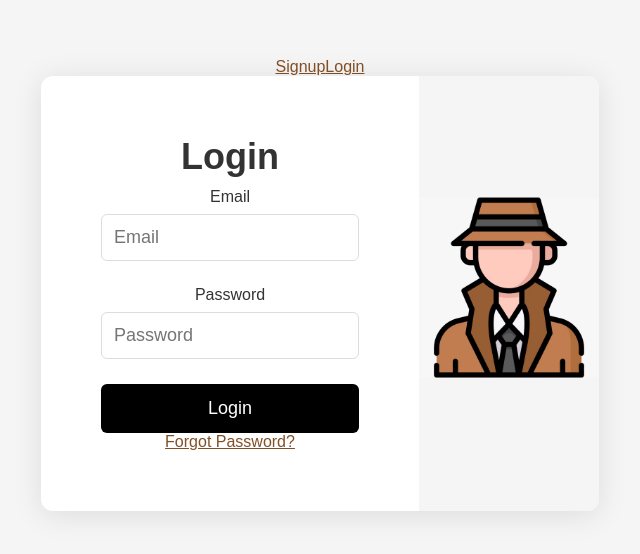
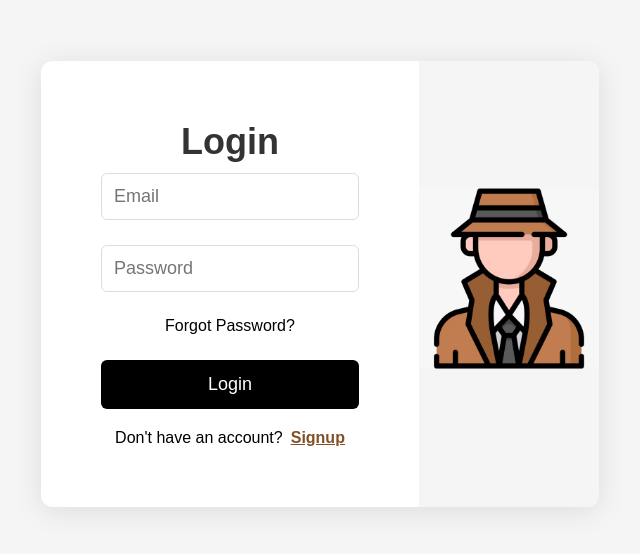
Before and after one commit to pranjalaa2702/Interactive_Story, a React (Create React App) app in the folder client/: page /login in a window 1280 px wide. Shown: the part 116-670 px from the top of the page, without its empty margins (320-960 px from the left). Built offline with nearby package versions, Linux system fonts and the light colour scheme.

Commit message:
login page css done

```diff
--- a/client/src/App.js
+++ b/client/src/App.js
@@ -1,5 +1,5 @@
 import React, { useState } from 'react';
-import { Route, Routes, Link, Navigate, useNavigate } from 'react-router-dom';
+import { Route, Routes, Link, Navigate, useNavigate, useLocation } from 'react-router-dom';
 import StoryText from './StoryText';
 import Signup from './Signup';
 import Login from './Login';
@@ -13,6 +13,7 @@ function App() {
   const [isLoggedIn, setIsLoggedIn] = useState(false);
   const [token, setToken] = useState(null);
   const navigate = useNavigate(); // Initialize useNavigate
+  const location = useLocation(); // Get current route
 
   const handleLoginSuccess = (authToken) => {
     setIsLoggedIn(true);
@@ -34,8 +35,8 @@ function App() {
       {!isLoggedIn ? (
         <>
           <nav>
-            <Link to="/signup">Signup</Link>
-            <Link to="/login">Login</Link>
+            {location.pathname !== '/login' && <Link to="/login">Login</Link>}
+            {/* {location.pathname !== '/signup' && <Link to="/signup">Signup</Link>} */}
           </nav>
           <Routes>
             <Route path="/signup" element={<Signup />} />
--- a/client/src/Login.js
+++ b/client/src/Login.js
@@ -2,7 +2,6 @@ import React, { useState } from 'react';
 import { Link } from 'react-router-dom';
 import './login.css'; // Import your CSS file here
 import detectivePic from './detective_pic.jpg'; // Adjust the path as necessary based on your directory structure
-
 
 function Login({ onLogin }) {
   const [email, setEmail] = useState('');
@@ -39,7 +38,6 @@ function Login({ onLogin }) {
         <h2>Login</h2>
         {message && <p style={{ color: 'red' }}>{message}</p>}
         <form onSubmit={handleLogin}>
-          <label>Email</label>
           <input
             type="email"
             placeholder="Email"
@@ -47,7 +45,6 @@ function Login({ onLogin }) {
             onChange={(e) => setEmail(e.target.value)}
             required
           />
-          <label>Password</label>
           <input
             type="password"
             placeholder="Password"
@@ -55,9 +52,19 @@ function Login({ onLogin }) {
             onChange={(e) => setPassword(e.target.value)}
             required
           />
+
+          {/* Forgot Password Link */}
+          <Link to="/forgot-password" className="forgot-password">Forgot Password?</Link>
+
+          {/* Login Button */}
           <button type="submit" className="login-btn">Login</button>
+
+          {/* Signup Link with "Don't have an account?" text */}
+          <div className="signup-section">
+            <span>Don't have an account? </span>
+            <Link to="/signup" className="signup-link">Signup</Link>
+          </div>
         </form>
-        <Link to="/forgot-password" className="forgot-password">Forgot Password?</Link>
       </div>
       <div className="animation-box">
         <img
--- a/client/src/login.css
+++ b/client/src/login.css
@@ -62,9 +62,9 @@ input {
     border-radius: 6px;
     font-size: 18px;
 }
-g
+
 .forgot-password {
-    margin-bottom: 30px;
+    margin-bottom: 25px; /* Reduce margin to match the desired space */
     color: #000000;
     text-decoration: none;
     font-size: 16px;
@@ -82,6 +82,25 @@ g
     border-radius: 6px;
     cursor: pointer;
     font-size: 18px;
+}
+
+/* Signup Section */
+.signup-section {
+    margin-top: 20px;
+    font-size: 16px;
+    display: flex;
+    justify-content: center;
+    align-items: center;
+}
+
+.signup-link {
+    margin-left: 8px;
+    color: #743c0ee5;
+    font-weight: bold;
+}
+
+.signup-link:hover {
+    text-decoration: underline;
 }
 
 .animation-box {
```
